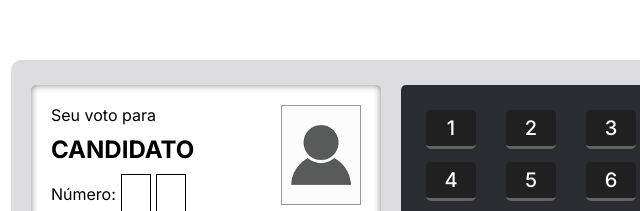
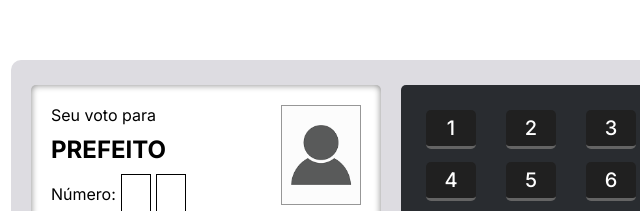
Before and after one commit to Lost-Fernandes/urnaconta.github.io, a plain HTML site: page index.html in a window 1280 px wide. Shown: the part 165-376 px from the top of the page, 294-934 px from the left. Drawn offline with nearby package versions, Linux system fonts and the light colour scheme.

Commit message:
Update index.html

```diff
--- a/index.html
+++ b/index.html
@@ -16,7 +16,7 @@
                 <div id="candidate">
                     <div id="dataCandidate">
                         Seu voto para
-                        <h2 id="nameTitle">CANDIDATO</h2>
+                        <h2 id="nameTitle">PREFEITO</h2>
                         <div id="number">
                             Número:
                             <div id="num1" value=""></div>
```
